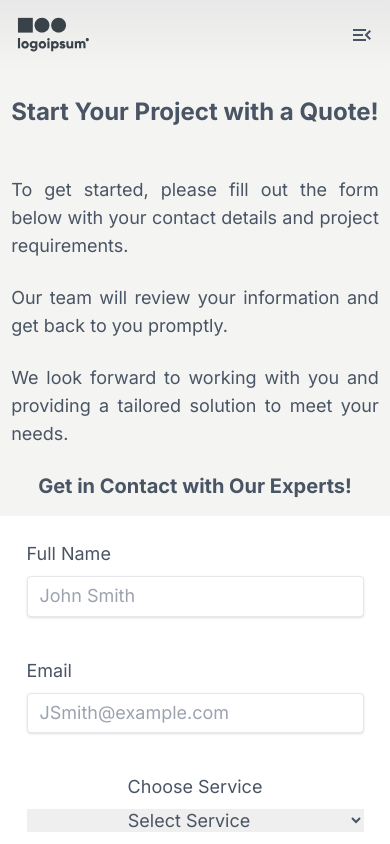
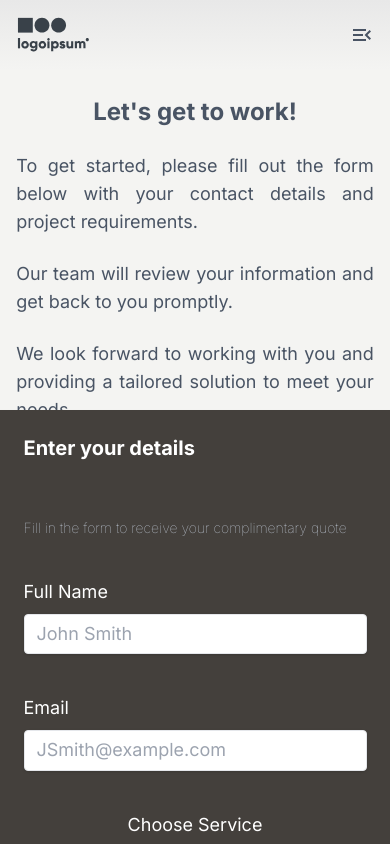
Before and after one commit to Jdure/heatSmart, a Next.js app: page /requests in a window 390 px wide. Shown: the top 844 px of the page. Built offline with nearby package versions, Linux system fonts and the light colour scheme.

Commit message:
Started media queries - Contact

```diff
--- a/src/app/requests/page.tsx
+++ b/src/app/requests/page.tsx
@@ -22,6 +22,17 @@ type Inputs = {
   date: Date | string;
 };
 
+/**
+ *
+ * TODO: Media Queries
+ *
+ * 1. Small Tablets - 640px
+ * 2. Large Tablets - 768px
+ * 2. Laptops - 1024px
+ * 3. Large Monitors - 4K+
+ *
+ */
+
 export default function Requests() {
   const {
     register,
@@ -34,11 +45,11 @@ export default function Requests() {
 
   return (
     <>
-      <h1 className="text-2xl text-center font-bold pt-12">
-        Start Your Project with a Quote!
-      </h1>
-      <div className="flex flex-col items-center justify-start h-screen z-40">
-        <div className="flex flex-col items-center h-2/5 w-11/12 text-justify text-lg space-y-6">
+      <div className="container flex flex-col items-center justify-start h-screen z-40 sm:flex-row">
+        <div className="flex flex-col items-center h-2/5 w-11/12 text-justify text-lg space-y-6 sm:text-xl sm:h-5/6 sm:w-1/2 sm:items-start sm:justify-start sm:space-y-8 sm:text-justify">
+          <h1 className="text-2xl text-center font-bold pt-12 sm:text-4xl">
+            Let&apos;s get to work!
+          </h1>
           <p>
             To get started, please fill out the form below with your contact
             details and project requirements.
@@ -46,20 +57,21 @@ export default function Requests() {
           <p>
             Our team will review your information and get back to you promptly.
           </p>
-          <p>
+          <p className="sm:pb-12">
             We look forward to working with you and providing a tailored
             solution to meet your needs.
           </p>
-          {/* <div className="bg-[url('https://dummyimage.com/720x720')] bg-cover bg-center h-12 w-full rounded-md"></div> */}
+          <div className="bg-[url('https://dummyimage.com/720x720')] hidden sm:block bg-cover bg-center h-72 w-full rounded-md"></div>
         </div>
-        <div className="flex flex-col items-center w-11/12 min-w-xs pt-6">
-          <h2 className="text-xl font-bold pb-4">
-            Get in Contact with Our Experts!
-          </h2>
+        <div className="flex flex-col items-center w-11/12 min-w-xs pt-6 sm:w-1/2 sm:justify-center sm:pt-0 sm:h-5/6">
           <form
             onSubmit={handleSubmit(onSubmit)}
-            className="flex flex-col space-y-10 bg-white shadow-md rounded px-8 pt-6 pb-8 mb-4 text-lg"
+            className="flex flex-col space-y-10 bg-stone-700 text-hue-inverted shadow-md rounded px-8 pt-6 pb-8 mb-4 text-lg sm:w-2/3"
           >
+            <h2 className="text-xl font-bold pb-4">Enter your details</h2>
+            <p className="text-sm font-thin text-hue-muted">
+              Fill in the form to receive your complimentary quote
+            </p>
             <div className="flex flex-col space-y-2">
               <label>Full Name</label>
               <input
@@ -86,7 +98,7 @@ export default function Requests() {
               </label>
               <select
                 {...register("serviceType", { required: true })}
-                className="text-center"
+                className="shadow appearance-none border rounded text-center py-2 px-3 text-hue-base leading-tight"
                 name="serviceType"
                 id="service-type"
               >
```
